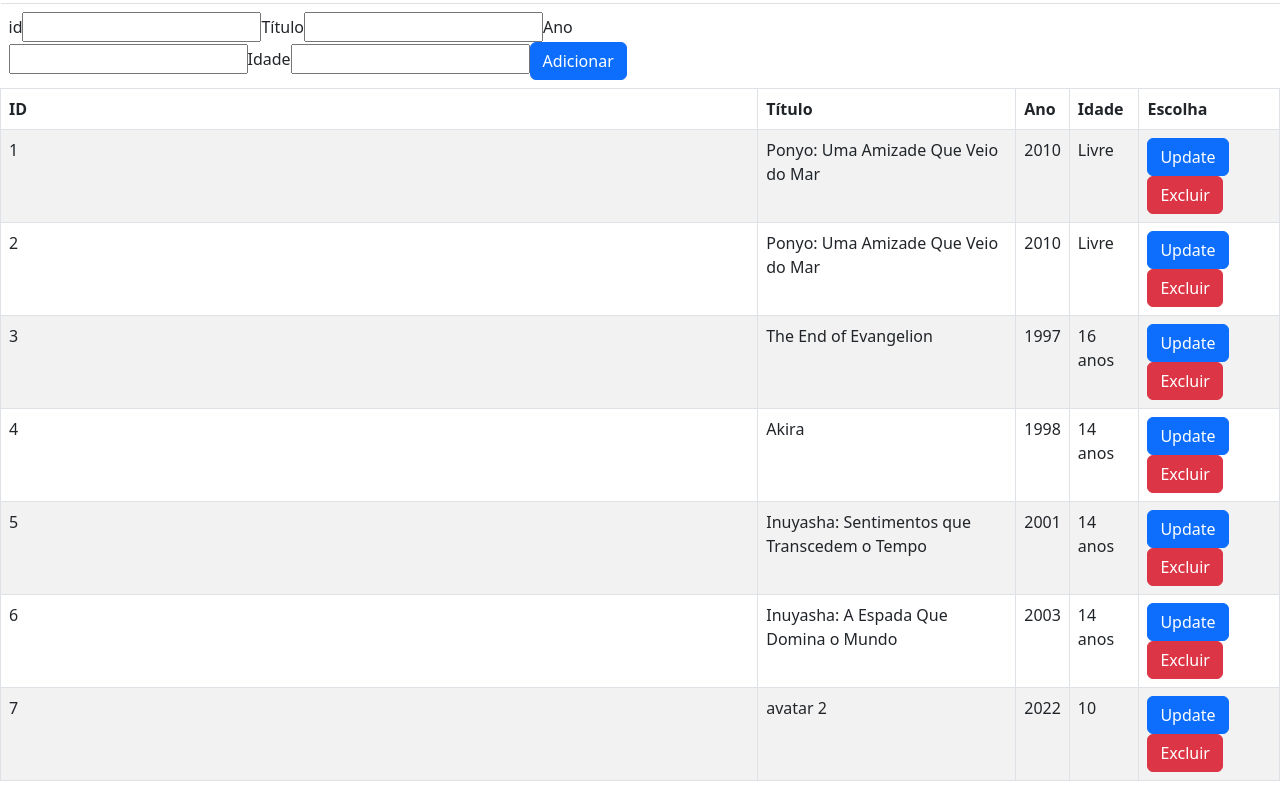
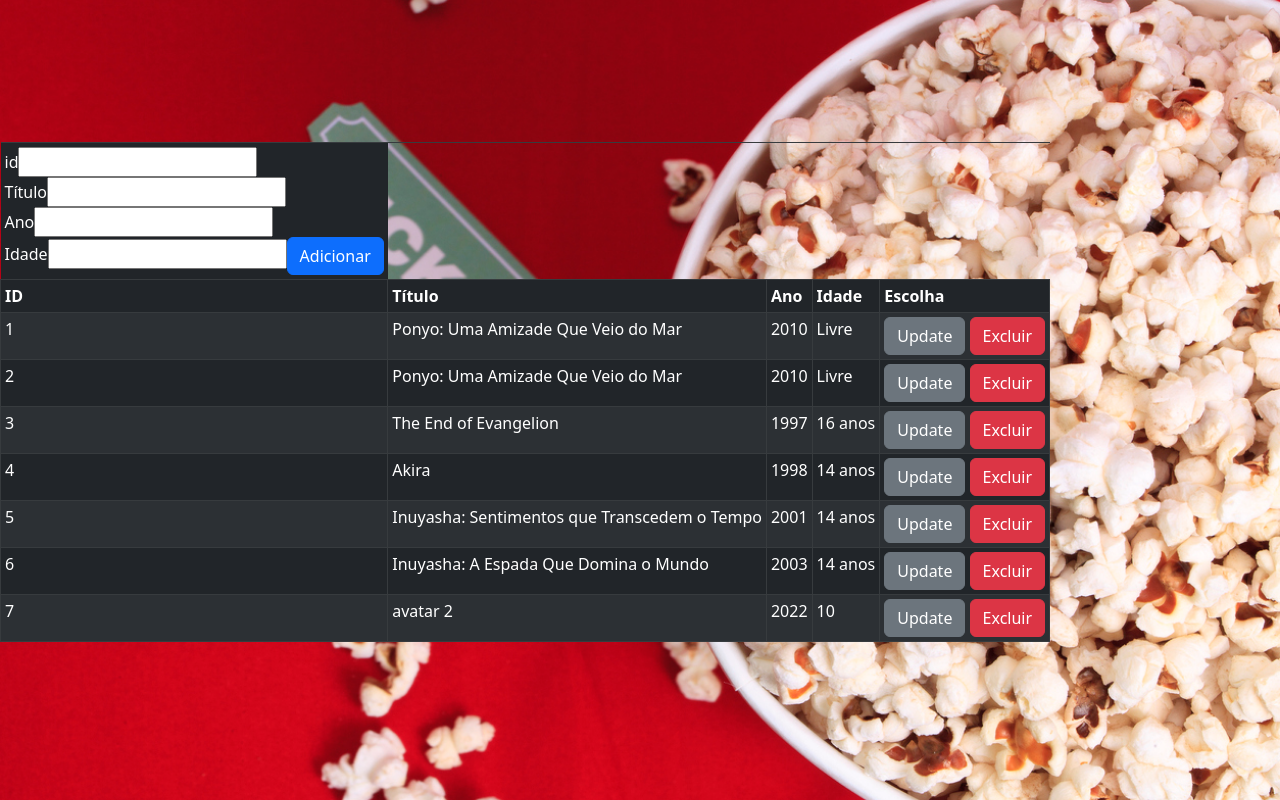
Before and after one commit to CineNac/CineNac, a React (Vite) app in the folder CineNac/vite-project/: page / in a window 1280 px wide. Built offline with nearby package versions, Linux system fonts and the light colour scheme; data requests are answered from the project's data file.

Commit message:
tabela final

```diff
--- a/CineNac/vite-project/src/App.css
+++ b/CineNac/vite-project/src/App.css
@@ -0,0 +1,13 @@
+body {
+    background-image: url(../src/imagens/fundo.jpg);
+    background-position: center;
+    background-size: cover;
+
+}
+ header {
+    padding: 0;
+}
+
+label {
+    display: flex;
+}
--- a/CineNac/vite-project/src/components/BaseTable.jsx
+++ b/CineNac/vite-project/src/components/BaseTable.jsx
@@ -5,6 +5,7 @@ import 'bootstrap/dist/css/bootstrap.css'
 import Button from "react-bootstrap/Button";
 import axios from "axios";
 import { useEffect, useState, post} from "react";
+
 
 export default function BaseTable() {
     const [rows, setRows] = useState([]);
@@ -65,16 +66,16 @@ export default function BaseTable() {
     }
 
   return (
-    <Table striped bordered hover>
+    <Table align="center" striped responsive bordered hover size="sm" variant="dark">
       <thead>
         <tr>
           <header>
             <label>id</label>
-            <input onChange={(e) => inputId(e)} />
+           <input onChange={(e) => inputId(e)} /> <br />
             <label>Título</label>
-            <input onChange={(e) => inputNome(e)} />
+            <input onChange={(e) => inputNome(e)} /> <br />
             <label>Ano</label>
-            <input onChange={(e) => inputAno(e)} />
+            <input onChange={(e) => inputAno(e)} /> <br />
             <label>Idade</label>
             <input onChange={(e) => inputIdade(e)} />
 
@@ -94,13 +95,13 @@ export default function BaseTable() {
       </thead>
       <tbody>
         {rows.map((row) => (
-          <tr {...id}>
+          <tr responsive {...id}>
             <td>{row.id}</td>
             <td>{row.nome}</td>
             <td>{row.ano}</td>
             <td>{row.idade}</td>
             <td>
-              <Button variant="primary" onClick={() => handUpdate(post)}>Update</Button>{" "}
+              <Button responsive variant="secondary" onClick={() => handUpdate(post)}>Update</Button>{" "}
               <Button variant="danger" onClick={()=> deletePost(id) }>Excluir</Button>{" "}
             </td>
           </tr>
```
Also changed, not shown: CineNac/vite-project/src/imagens/fundo.jpg (added).
